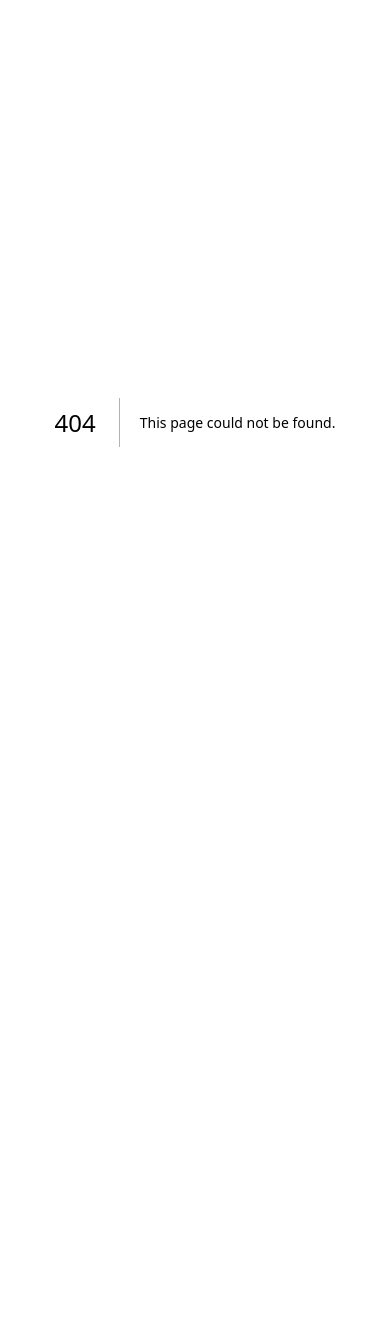
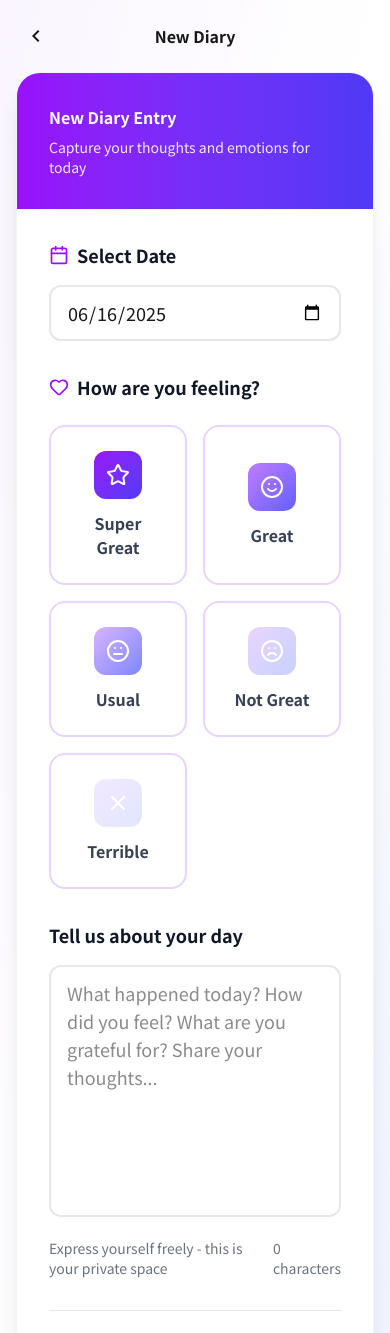
Before and after one commit to nada5un/emotion-diary-next, a Next.js app: page /new in a window 390 px wide. Before the commit this address had no page. Shown: the top 1333 px of the page. Before the commit the page ends 844 px from the top, so only its background shows below. Built offline with nearby package versions, Linux system fonts and the light colour scheme.

Commit message:
add: implement new diary entry page with enhanced Editor component and responsive layout

```diff
--- /dev/null
+++ b/src/app/new/page.tsx
@@ -0,0 +1,25 @@
+"use client";
+
+import Editor from "@/components/Editor";
+import Header from "@/components/Header";
+import React from "react";
+
+function NewPage() {
+    return (
+        <div className="min-h-screen bg-gradient-to-br from-purple-50 via-white to-indigo-50">
+            <Header
+                title="New Diary"
+                leftButton={{
+                    iconName: "chevron_left",
+                    onClick: () => {
+                        // Navigate back to previous page
+                        window.history.back();
+                    },
+                }}
+            />
+            <Editor />
+        </div>
+    );
+}
+
+export default NewPage;
--- a/src/components/Editor.tsx
+++ b/src/components/Editor.tsx
@@ -1,91 +1,175 @@
-import { useState } from "react";
-import { EMOTIONS } from "@/constants/emotion";
-import Button from "@/components/buttons/Button";
+import React, { useState } from "react";
+import { Calendar, Heart, Save } from "lucide-react";
+import { EMOTION_LIST } from "@/constants/emotion";
 
-interface EditorProps {
-    initialDate?: string;
-    initialEmotionId?: string;
-    initialContent?: string;
-    onComplete?: (data: {
-        date: string;
-        emotionId: string;
-        content: string;
-    }) => void;
+function Editor() {
+    const [selectedDate, setSelectedDate] = useState(
+        new Date().toISOString().split("T")[0],
+    );
+    const [selectedEmotion, setSelectedEmotion] = useState<string>("");
+    const [description, setDescription] = useState("");
+
+    const handleSubmit = (e: React.FormEvent) => {
+        e.preventDefault();
+        if (!selectedEmotion || !description.trim()) {
+            alert("Please select an emotion and write a description");
+            return;
         }
 
-export default function Editor({
-    initialDate = new Date().toISOString().slice(0, 10),
-    initialEmotionId = "USUAL",
-    initialContent = "",
-    onComplete,
-}: EditorProps) {
-    const [date, setDate] = useState(initialDate);
-    const [emotionId, setEmotionId] = useState(initialEmotionId);
-    const [content, setContent] = useState(initialContent);
+        // Here you would typically save the diary entry
+        console.log({
+            date: selectedDate,
+            emotion: selectedEmotion,
+            description: description.trim(),
+        });
 
-    const handleComplete = () => {
-        if (onComplete) {
-            onComplete({ date, emotionId, content });
-        }
+        alert("Diary entry created successfully!");
+        // Reset form or navigate back
+        setSelectedEmotion("");
+        setDescription("");
     };
 
+    const selectedEmotionData = EMOTION_LIST.find(
+        (e) => e.level === selectedEmotion,
+    );
+
     return (
-        <div className="space-y-6">
-            {/* 날짜 선택 */}
-            <section>
-                <label className="block text-sm font-medium mb-1">
-                    날짜 선택
+        <div className="min-h-screen bg-gradient-to-br from-purple-50 via-white to-indigo-50">
+            {/* Main Content */}
+            <div className="max-w-4xl mx-auto px-4 pb-12 sm:px-6 lg:px-8 lg:py-12">
+                <div className="bg-white rounded-3xl shadow-xl border border-gray-100 overflow-hidden">
+                    {/* Header */}
+                    <div className="bg-gradient-to-r from-purple-600 to-indigo-600 px-8 py-8">
+                        <h1 className="text-md lg:text-3xl font-bold text-white mb-2">
+                            New Diary Entry
+                        </h1>
+                        <p className="text-sm lg:text-md text-purple-100">
+                            Capture your thoughts and emotions for today
+                        </p>
+                    </div>
+
+                    {/* Form */}
+                    <form onSubmit={handleSubmit} className="p-8 space-y-8">
+                        {/* Date Selection */}
+                        <div className="space-y-4">
+                            <label className="flex items-center space-x-2 text-lg font-semibold text-gray-900">
+                                <Calendar className="w-5 h-5 text-purple-600" />
+                                <span>Select Date</span>
                             </label>
+                            <div className="relative">
                                 <input
                                     type="date"
-                    className="border rounded px-3 py-2 w-full"
-                    value={date}
-                    onChange={(e) => setDate(e.target.value)}
+                                    value={selectedDate}
+                                    onChange={(e) =>
+                                        setSelectedDate(e.target.value)
+                                    }
+                                    className="w-full px-4 py-3 border-2 border-gray-200 rounded-xl focus:border-purple-500 focus:ring-4 focus:ring-purple-100 transition-all duration-200 text-lg"
+                                    max={new Date().toISOString().split("T")[0]}
                                 />
-            </section>
-            {/* 감정 선택 */}
-            <section>
-                <label className="block text-sm font-medium mb-1">
-                    감정 선택
+                            </div>
+                        </div>
+
+                        {/* Emotion Selection */}
+                        <div className="space-y-6">
+                            <label className="flex items-center space-x-2 text-lg font-semibold text-gray-900">
+                                <Heart className="w-5 h-5 text-purple-600" />
+                                <span>How are you feeling?</span>
                             </label>
-                <div className="grid grid-cols-2 sm:grid-cols-3 gap-4">
-                    {Object.values(EMOTIONS).map((emotion) => (
+                            <div className="grid grid-cols-2 sm:grid-cols-2 lg:grid-cols-5 gap-4">
+                                {EMOTION_LIST.map((emotion) => (
                                     <button
-                            key={emotion.id}
-                            className={`flex items-center justify-center p-4 rounded-lg transition-colors duration-150 ${
-                                emotion.id === emotionId
-                                    ? "bg-gradient-to-br from-purple-600 to-indigo-600 text-white"
-                                    : "bg-white border border-gray-300 text-gray-700 hover:bg-gray-50"
+                                        key={emotion.level}
+                                        type="button"
+                                        onClick={() =>
+                                            setSelectedEmotion(emotion.level)
+                                        }
+                                        className={`p-6 rounded-2xl border-2  transition-all duration-300 transform hover:scale-105 ${
+                                            selectedEmotion === emotion.level
+                                                ? `bg-purple-50 shadow-lg scale-105 border-purple-400`
+                                                : `bg-white border-purple-200 hover:border-gray-300`
                                         }`}
-                            onClick={() => setEmotionId(emotion.id)}
                                     >
-                            <emotion.icon className="w-6 h-6 mr-2" />
-                            <span>{emotion.label}</span>
+                                        <div
+                                            className={`w-12 h-12 bg-gradient-to-br ${emotion.color} rounded-xl flex items-center justify-center mb-3 mx-auto ${
+                                                selectedEmotion ===
+                                                emotion.level
+                                                    ? "rotate-6"
+                                                    : ""
+                                            } transition-transform duration-300`}
+                                        >
+                                            <emotion.icon className="w-6 h-6 text-white" />
+                                        </div>
+                                        <h3
+                                            className={`font-semibold text-center ${
+                                                selectedEmotion ===
+                                                emotion.level
+                                                    ? emotion.textColor
+                                                    : "text-gray-700"
+                                            }`}
+                                        >
+                                            {emotion.label}
+                                        </h3>
                                     </button>
                                 ))}
                             </div>
-            </section>
-            {/* 내용 입력 */}
-            <section>
-                <label className="block text-sm font-medium mb-1">
-                    일기 내용
+                            {selectedEmotionData && (
+                                <div
+                                    className={`bg-gradient-to-br from-purple-50 via-white to-indigo-50 p-4 rounded-xl border-2 border-purple-200`}
+                                >
+                                    <p
+                                        className={`text-center ${selectedEmotionData.textColor} font-medium`}
+                                    >
+                                        You selected:{" "}
+                                        {selectedEmotionData.label}
+                                    </p>
+                                </div>
+                            )}
+                        </div>
+
+                        {/* Description TextArea */}
+                        <div className="space-y-4">
+                            <label className="text-lg font-semibold text-gray-900 block">
+                                Tell us about your day
                             </label>
                             <textarea
-                    className="border rounded px-3 py-2 w-full min-h-[120px] resize-y"
-                    value={content}
-                    onChange={(e) => setContent(e.target.value)}
-                    placeholder="오늘의 일기를 작성해보세요."
+                                value={description}
+                                onChange={(e) => setDescription(e.target.value)}
+                                placeholder="What happened today? How did you feel? What are you grateful for? Share your thoughts..."
+                                rows={8}
+                                className="w-full px-4 py-3 border-2 border-gray-200 rounded-xl focus:border-purple-500 focus:ring-4 focus:ring-purple-100 transition-all duration-200 text-lg resize-none"
+                                required
                             />
-            </section>
-            {/* 완료 버튼 */}
-            <div className="flex justify-end">
-                <Button
-                    label="완료"
-                    onClick={handleComplete}
-                    state="positive"
-                    disabled={!content.trim()}
-                />
+                            <div className="flex justify-between items-center text-sm text-gray-500">
+                                <span>
+                                    Express yourself freely - this is your
+                                    private space
+                                </span>
+                                <span>{description.length} characters</span>
+                            </div>
+                        </div>
+
+                        {/* Complete Button */}
+                        <div className="pt-6 border-t border-gray-200">
+                            <button
+                                type="submit"
+                                disabled={
+                                    !selectedEmotion || !description.trim()
+                                }
+                                className="w-full bg-gradient-to-r from-purple-600 to-indigo-600 text-white px-8 py-4 rounded-xl text-lg font-semibold hover:shadow-xl transform hover:scale-[1.02] transition-all duration-300 disabled:opacity-50 disabled:cursor-not-allowed disabled:transform-none disabled:hover:shadow-none flex items-center justify-center space-x-2"
+                            >
+                                <Save className="w-5 h-5" />
+                                <span>Complete Entry</span>
+                            </button>
+                            <p className="text-center text-gray-500 text-sm mt-3">
+                                Your diary entry will be saved securely and
+                                privately
+                            </p>
+                        </div>
+                    </form>
+                </div>
             </div>
         </div>
     );
 }
+
+export default Editor;
--- a/src/components/Header.tsx
+++ b/src/components/Header.tsx
@@ -16,7 +16,7 @@ interface HeaderProps {
 
 function Header({ title, leftButton, rightButton }: HeaderProps) {
     return (
-        <header className="flex items-center justify-between p-4 relative">
+        <header className="flex items-center justify-between p-4 relative max-w-4xl mx-auto  sm:px-6 lg:px-8">
             <div className="flex-1 flex justify-start">
                 {leftButton && (
                     <IconButton
@@ -26,7 +26,9 @@ function Header({ title, leftButton, rightButton }: HeaderProps) {
                 )}
             </div>
             <div className="flex-1 flex justify-center">
-                <h1 className="text-2xl font-bold text-center">{title}</h1>
+                <h1 className="text-md lg:text-2xl font-bold text-center">
+                    {title}
+                </h1>
             </div>
             <div className="flex-1 flex justify-end">
                 {rightButton && (
```
Lines whose indentation alone changed are shown as unchanged.
